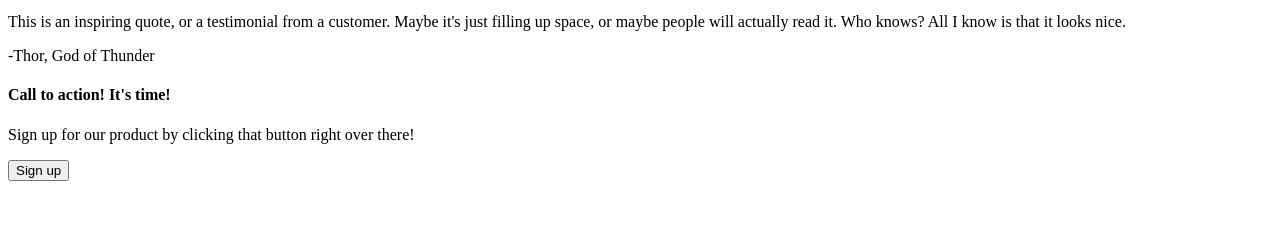
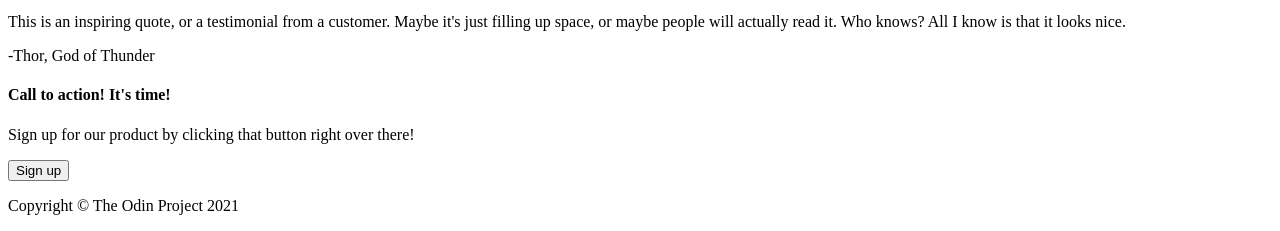
Before and after one commit to callMeSam808/landing-page, a plain HTML site: page index.html in a window 1280 px wide. Shown: the part 1254-1485 px from the top of the page. Before the commit the page ends 1443 px from the top, so only its background shows below. Drawn offline with Linux system fonts and the light colour scheme.

Commit message:
Create footer in html

```diff
--- a/index.html
+++ b/index.html
@@ -62,5 +62,8 @@
       <button>Sign up</button>
     </section>
 
+    <footer>
+      <p>Copyright <span>&#169</span> The Odin Project 2021</p>
+    </footer>
   </body>
 </html>
```
